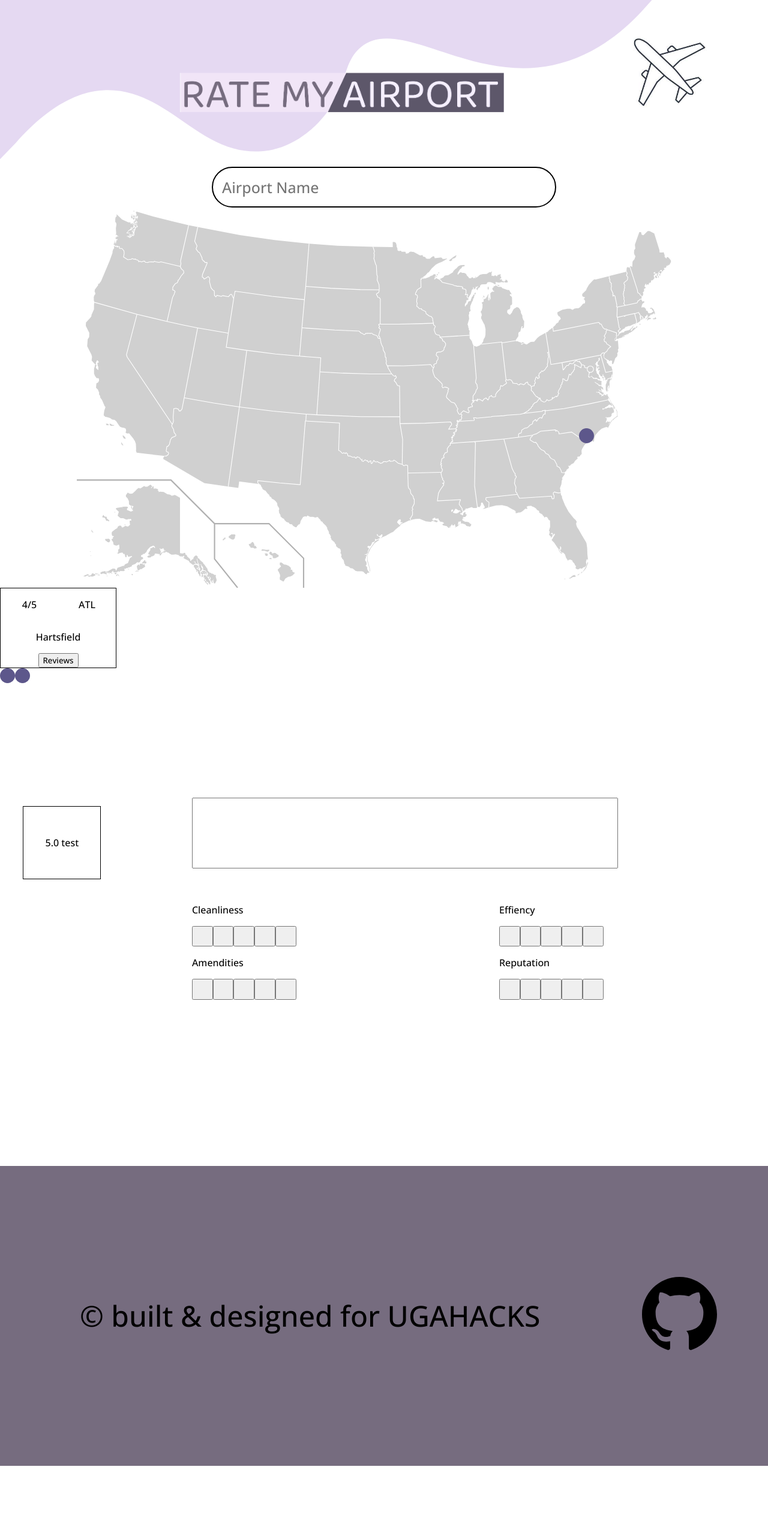
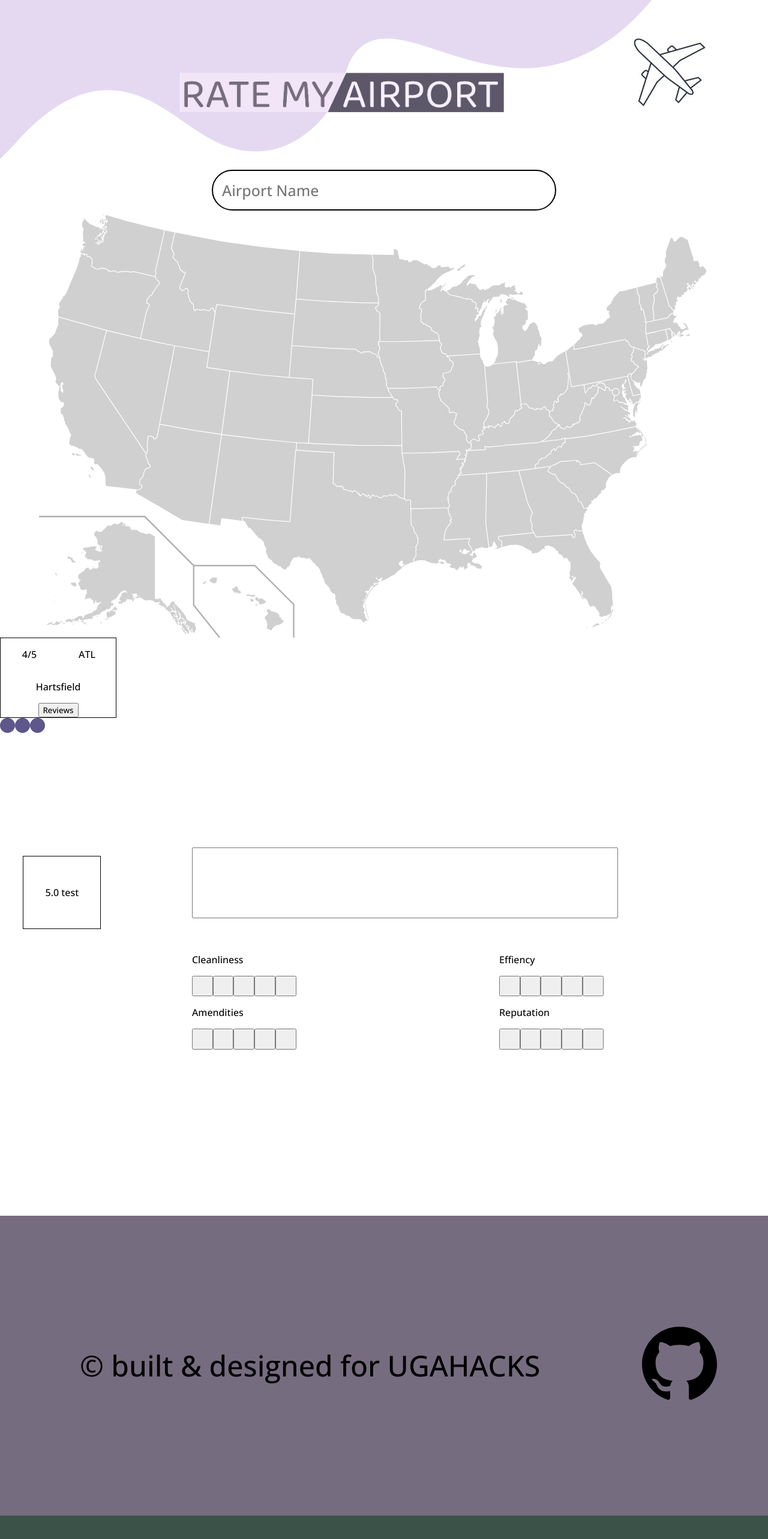
Before and after one commit to Darren-Tham/Rate-My-Airport, a React (Vite) app: page / in a window 1280 px wide. Shown: the part 6-2572 px from the top of the page at 60% size. Before the commit the page ends 2450 px from the top, so only its background shows below. Built offline with nearby package versions, Linux system fonts and the light colour scheme.

Commit message:
Add ViewPage

```diff
--- a/src/App.tsx
+++ b/src/App.tsx
@@ -2,6 +2,7 @@ import Header from './components/Header/Header'
 import Map from './components/Map/Map'
 import ReviewPage from './components/ReviewPage/ReviewPage'
 import Footer from "./components/Footer/Footer";
+import ViewPage from "./components/ViewPage/ViewPage"
 import './App.css'
 
 export default function App() {
@@ -10,9 +11,10 @@ export default function App() {
       <div>
         <Header />
       </div>
-        <Map/>
-        <ReviewPage/>
-        <Footer/>
+      <Map/>
+      <ReviewPage/>
+      <Footer/>
+      <ViewPage />
     </div>
   )
 }
--- a/src/components/Map/Map.css
+++ b/src/components/Map/Map.css
@@ -2,11 +2,11 @@
   width: 100vw;
 }
 
-img {
+.map-img {
   display: block;
   margin-left: auto;
   margin-right: auto;
-  width: 80%;
+  width: 1150px;
 }
 
 .dot {
@@ -19,12 +19,16 @@ img {
 }
 
 #atl {
-  bottom: 400px;
-  left: 915px;
+  /* bottom: 400px; */
+  /* left: 915px; */
 }
 
 #jfk {
+  /* bottom: 617px; */
+  /* left: 1145px; */
 }
 
 #lax {
+  /* bottom: 430px; */
+  /* left: 215px; */
 }
--- a/src/components/Map/Map.tsx
+++ b/src/components/Map/Map.tsx
@@ -4,7 +4,7 @@ import AirportModal from './AirportModal/AirportModal'
 export default function Map() {
   return (
     <div className='parent'>
-      <img src="src/assets/Map.svg" alt="Map of the United States"/>
+      <img className="map-img" src="src/assets/Map.svg" alt="Map of the United States"/>
       <AirportModal rating={"4/5"} acro={"ATL"} airportName={"Hartsfield"}/>
       <span className="dot" id='jfk'></span>
       <span className="dot" id='lax'></span>
--- /dev/null
+++ b/src/components/ViewPage/ViewPage.css
@@ -0,0 +1,5 @@
+.viewpage-header {
+  background-color: #3B5249;
+  width: 100%;
+  height: 40px;
+}
--- /dev/null
+++ b/src/components/ViewPage/ViewPage.tsx
@@ -0,0 +1,9 @@
+import './ViewPage.css'
+
+export default function ViewPage() {
+  return (
+    <div className="viewpage-header">
+
+    </div>
+  )
+}
```
